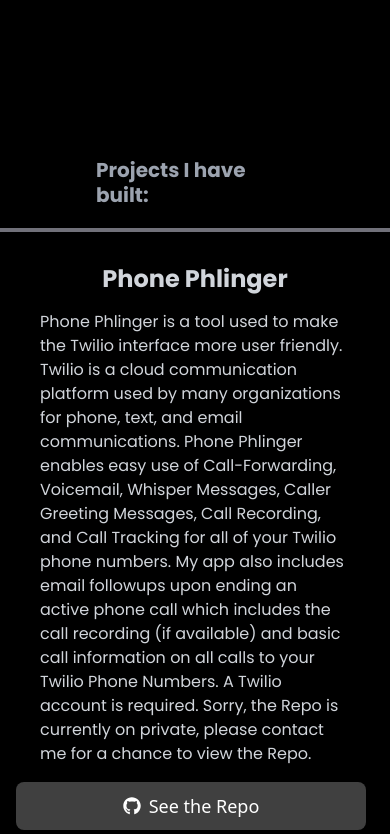
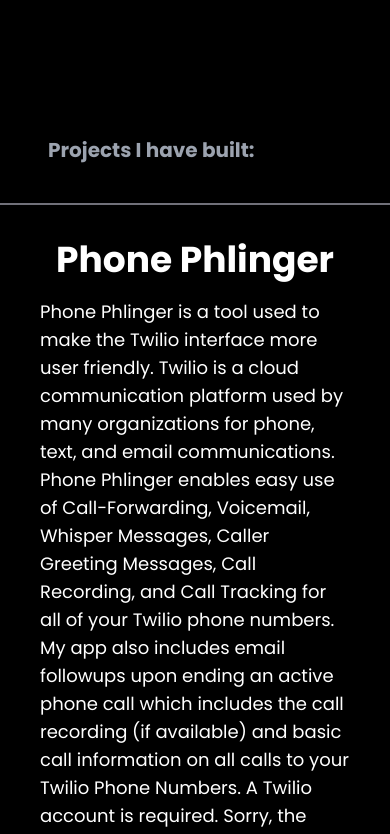
Before and after one commit to Daver067/daves-website, a Next.js app: page / in a window 390 px wide. Shown: the part 820-1654 px from the top of the page. Built offline with nearby package versions, Linux system fonts and the light colour scheme; a web font is replaced by a local one.

Commit message:
making projects have transitions

```diff
--- a/src/components/home/project.tsx
+++ b/src/components/home/project.tsx
@@ -1,4 +1,4 @@
-import React, { useState } from "react";
+import React, { useState, useEffect, useRef } from "react";
 import Image, { StaticImageData } from "next/image";
 import { useRouter } from "next/navigation";
 import languagepics from "../../img/languages";
@@ -25,7 +25,33 @@
   website,
   languages,
 }) => {
-  const router = useRouter();
+  const [isVisible, setIsVisible] = useState(false);
+  const projectRef = useRef(null);
+
+  // IntersectionObserver hook to detect when the component comes into view
+  useEffect(() => {
+    const observer = new IntersectionObserver(
+      (entries) => {
+        if (entries[0].isIntersecting) {
+          setIsVisible(true); // Trigger the animation
+        } else {
+          setIsVisible(false); // Optional: remove this to animate only once
+        }
+      },
+      { threshold: 0.4 } // Trigger when 30% of the section is visible
+    );
+
+    if (projectRef.current) {
+      observer.observe(projectRef.current);
+    }
+
+    return () => {
+      if (projectRef.current) {
+        observer.unobserve(projectRef.current);
+      }
+    };
+  }, []);
+
   const back = (
     <div className="h-full w-full grid grid-cols-4 gap-2 bg-zinc-600">
       {languages.map((language: string) => {
@@ -43,24 +69,29 @@
 
   const front = (
     <div className="">
-      <Image className="" src={img} alt={name} height={400} width={600} />
+      <Image className="" src={img} alt={name} height={600} width={900} />
     </div>
   );
 
   return (
-    <div className="w-full lg:px-60 pb-3 border-t-2 border-zinc-500">
-      <div className="h-full pt-4 px-4 mx-auto flex flex-col-reverse md:flex-row min-h-64 md:gap-20 xs-items-center ">
+    <div
+      ref={projectRef}
+      className={`w-full xl:px-[15vw] pb-3 border-t-2 border-zinc-500 lg:py-[15vh] transition-opacity duration-1000 ${
+        isVisible ? "opacity-100" : "opacity-0"
+      }`}
+    >
+      <div className="h-full pt-4 px-4 mx-auto flex flex-col-reverse md:flex-row min-h-64 md:min-h-[50vh] md:gap-20 xs-items-center ">
         <div className="w-[90%] h-80 md:w-[30%] relative my-2 self-center ">
           <Flippable front={front} back={back} />
         </div>
-        <div className=" w-full md:w-[70%] text-center flex flex-col text-gray-300 ">
-          <div className="mb-4 text-2xl md:text-4xl font-bold leading-tight font-poppins pt-4">
+        <div className=" w-full md:w-[70%] text-center flex flex-col text-text-color ">
+          <div className="mb-4 text-4xl md:text-6xl font-bold leading-tight font-poppins pt-4">
             <Link href={route} id={route}>
               {name}
             </Link>
           </div>
 
-          <p className="m-auto px-6 text-s md:text-lg text-left font-poppins">
+          <p className="m-auto px-6 text-lg md:text-xl text-left font-poppins">
             {description}
           </p>
           <div className=" flex flex-col md:flex-row justify-center pt-4 mb-2 gap-0 md:gap-5 ">
--- a/src/components/home/projects_list.tsx
+++ b/src/components/home/projects_list.tsx
@@ -4,8 +4,8 @@
 const ProjectsList = () => {
   return (
     <div className=" ">
-      <div className=" border-b-2 border-zinc-500 py-5 lg:pl-8">
-        <h3 className="text-gray-400 mx-24 text-xl font-bold leading-tight md:text-3xl font-poppins md:pl-48">
+      <div className="  pb-10 lg:pl-8">
+        <h3 className="text-gray-400 mx-12 lg:mx-24 text-xl font-bold leading-tight md:text-3xl font-poppins md:pl-48">
           Projects I have built:
         </h3>
       </div>
```
